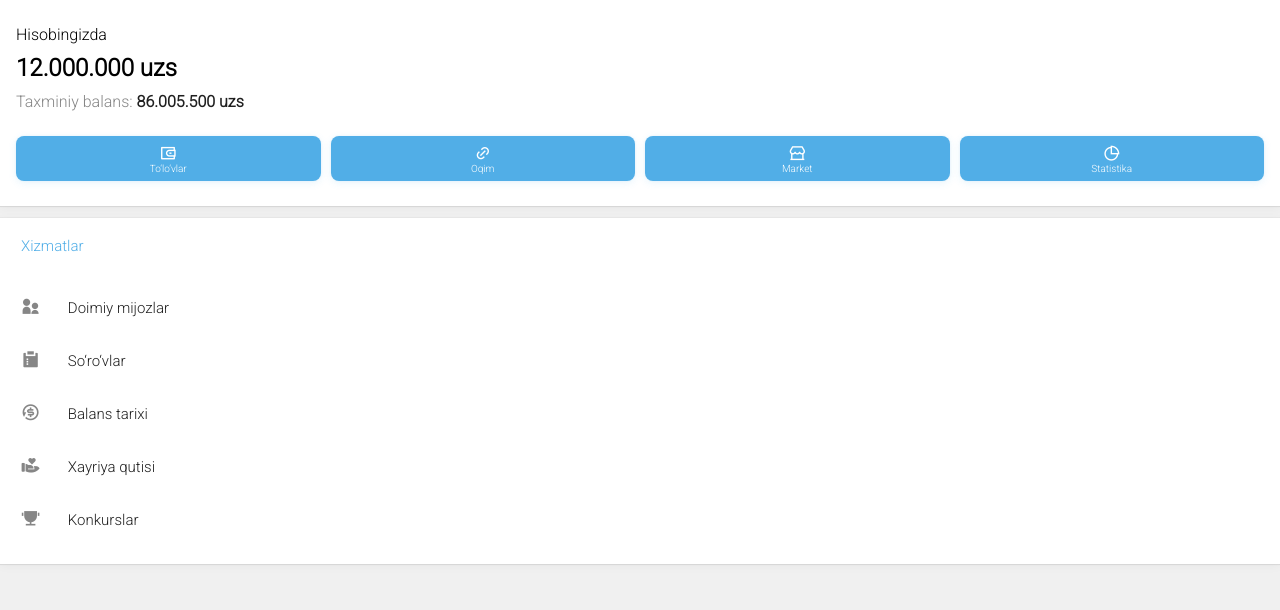
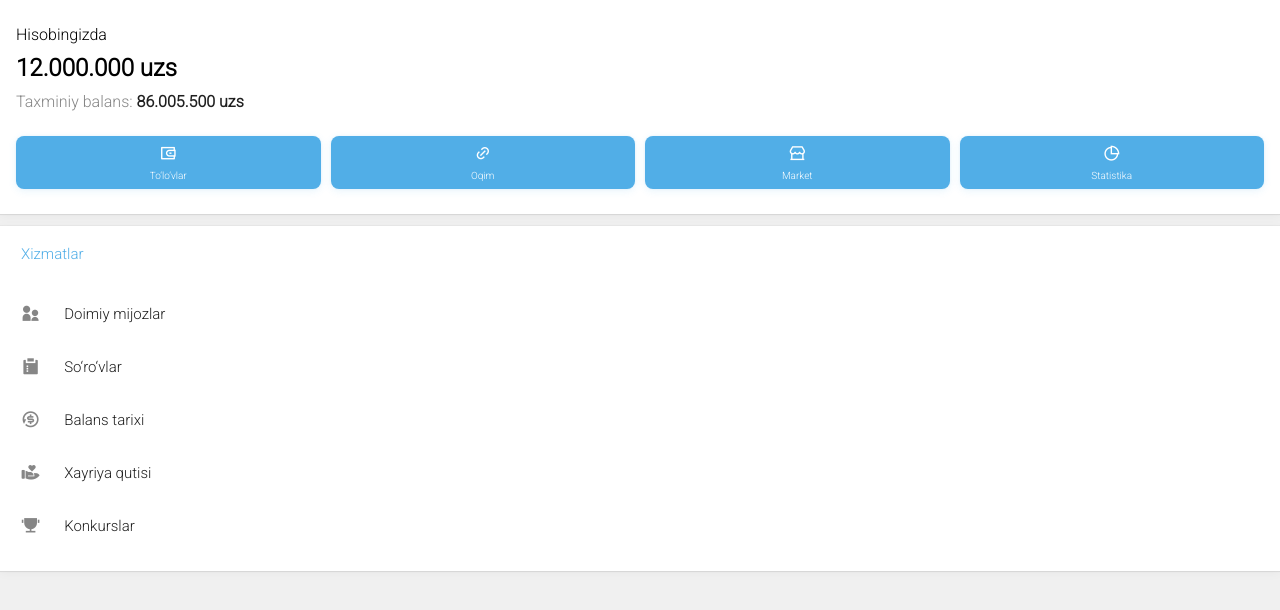
Before and after one commit to AkmalNorqobilov976/web_bot_api, a Vue app: page / in a window 1280 px wide. Shown: the top 610 px of the page. Built offline with nearby package versions, Linux system fonts and the light colour scheme; the HTML template or start-up script is replaced by a standard one.

Commit message:
refactor home page

```diff
--- a/src/views/HomeView.vue
+++ b/src/views/HomeView.vue
@@ -109,8 +109,11 @@
                     box-shadow: $button-box-shadow;
                     border-radius: .8rem;
                     i {
-                        margin-bottom: .775rem;
                         font-size: 1.67rem;
+
+                    }
+                    p {
+                        margin-top: .775rem;
                     }
                 }
             }
@@ -134,7 +137,8 @@
                 li {
                     // margin: 1.6rem 0;
                     a {
-                        display: block;
+                        display: flex;
+                        align-items: center;
                         padding: 1.6rem 2.1rem;
                         height: 100%;
                         i {
```
